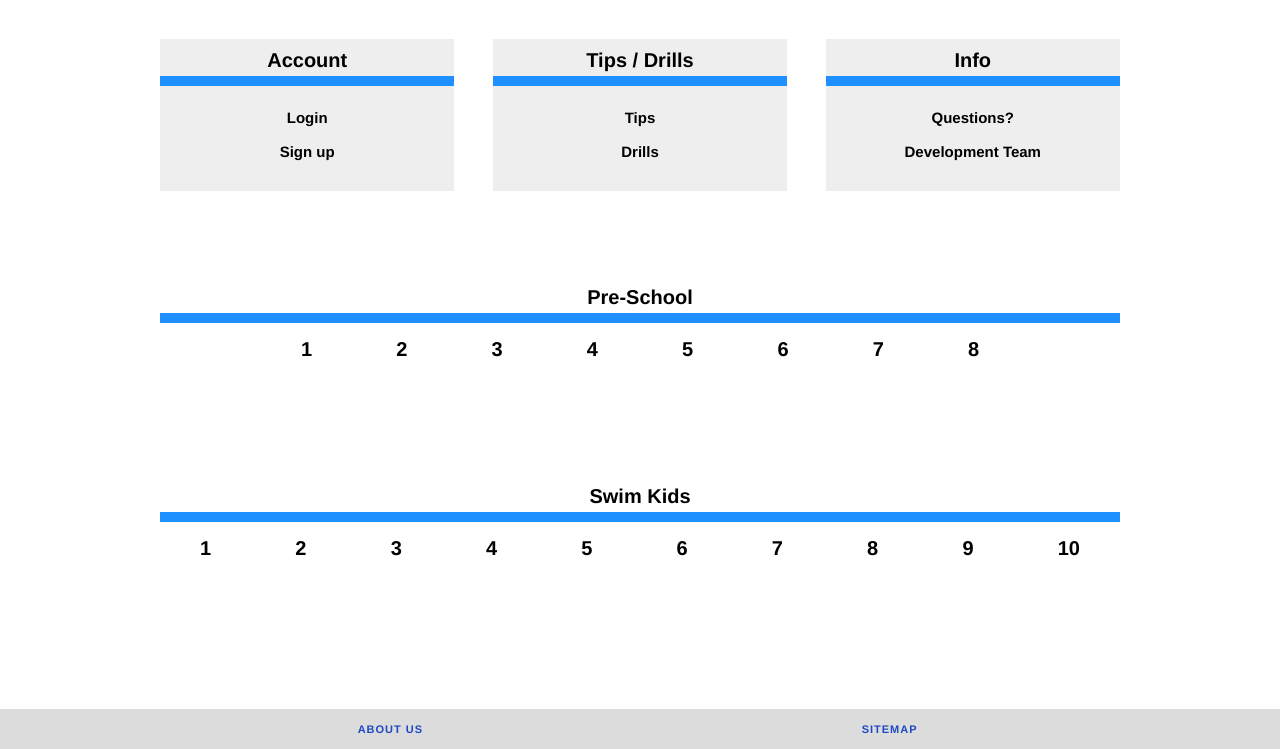
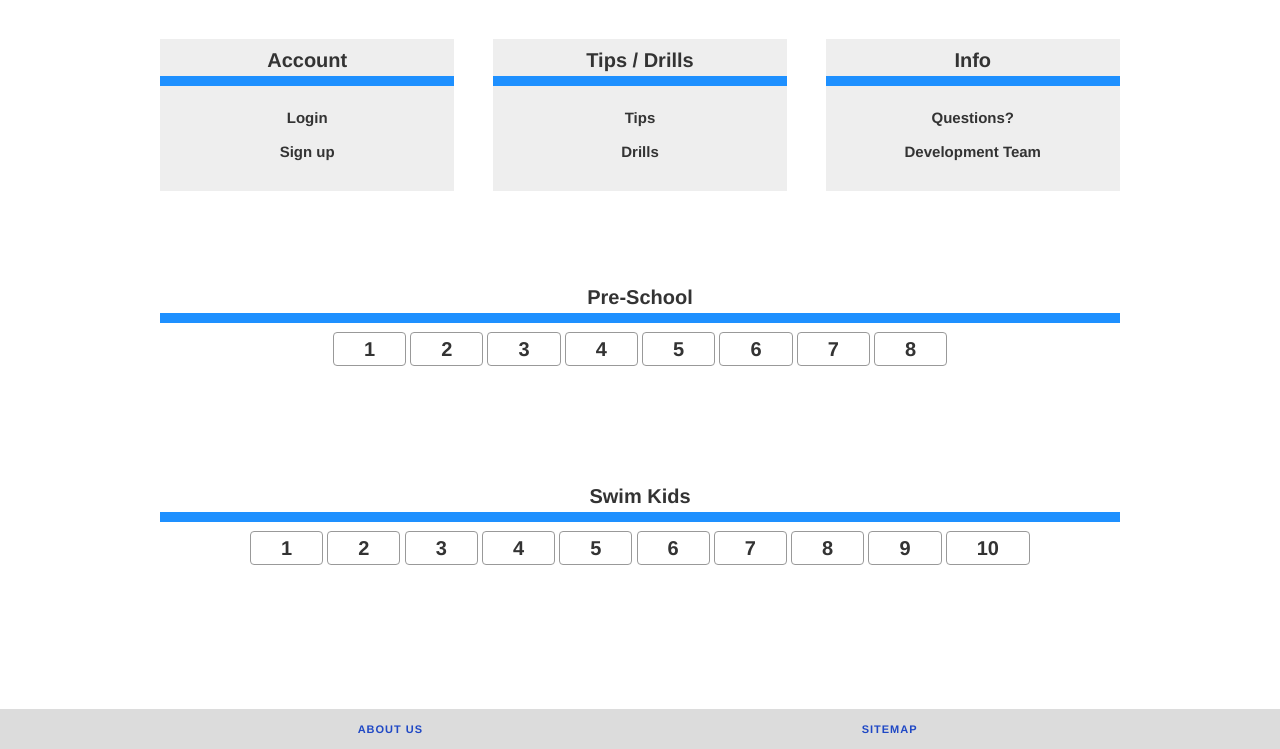
Before and after one commit to Xeltide/project1536, a PHP site: page /sitemap.html in a window 1280 px wide. Shown: the part 51-800 px from the top of the page. Run offline with PHP 8.4, Linux system fonts and the light colour scheme.

Commit message:
updated sitemap

```diff
--- a/css/sitemapstyle.css
+++ b/css/sitemapstyle.css
@@ -3,7 +3,7 @@ body {
 }
 a {
 	text-decoration: none;
-	color: black;
+	color: #333;
 	font-weight: bold;
 }
 .capsule {
@@ -26,17 +26,30 @@ a {
 	text-align: center;
 	margin-top: 2rem;
 }
+.toplist li:hover {
+	background-color: #88ddFF;
+	color: #333;
+}
 .table {
 	display: table;
 	margin: 0 auto;
 }
 .numlist li {
+	border: .1rem #999 solid;
+	border-radius: .2em;
+	padding-top: .5rem;
+	padding-bottom: .5rem;
+	padding-left: 3rem;
+	padding-right: 3rem;
+	width: 2rem;
 	list-style-type: none;
 	display: inline;
 	text-align: center;
 	font-size: 2rem;
-	margin-left: 4rem;
-	margin-right: 4rem;
+}
+.numlist li:hover {
+	border-color: #333;
+	color: #333;
 }
 #footer {
 	margin-top: 2rem;
--- a/sitemap.html
+++ b/sitemap.html
@@ -70,8 +70,8 @@
                 <div class="capsule">
 				<div class="topheading"><a href="#">Account</a></div>
 				<ul class="toplist">
-					<li><a href="#">Login</a></li>
-					<li><a href="#">Sign up</a></li>
+					<a href="#"><li>Login</li></a>
+					<a href="#"><li>Sign up</li></a>
 				</ul>
                 </div>
 			</div>
@@ -79,8 +79,8 @@
                 <div class="capsule">
 				<div class="topheading"><a href="#">Tips / Drills</a></div>
 				<ul class="toplist">
-					<li><a href="#">Tips</a></li>
-					<li><a href="#">Drills</a></li>
+					<a href="#"><li>Tips</li></a>
+					<a href="#"><li>Drills</li></a>
 				</ul>
                 </div>
 			</div>
@@ -88,8 +88,8 @@
                 <div class="capsule">
 				<div class="topheading"><a href="#">Info</a></div>
 				<ul class="toplist">
-					<li><a href="form.html">Questions?</a></li>
-					<li><a href="#">Development Team</a></li>
+					<a href="form.html"><li>Questions?</li></a>
+					<a href="#"><li>Development Team</li></a>
 				</ul>
                 </div>
 			</div>
@@ -101,14 +101,14 @@
 				<div class="topheading"><a href="preschool.html">Pre-School</a></div>
 				<div class="table">
 					<ul class="numlist">
-						<li><a href="content/contentPS1.html">1</a></li>
-						<li><a href="content/contentPS2.html">2</a></li>
-						<li><a href="content/contentPS3.html">3</a></li>
-						<li><a href="content/contentPS4.html">4</a></li>
-						<li><a href="content/contentPS5.html">5</a></li>
-						<li><a href="content/contentPS6.html">6</a></li>
-						<li><a href="content/contentPS7.html">7</a></li>
-						<li><a href="content/contentPS8.html">8</a></li>
+						<a href="content/contentPS1.html"><li>1</li></a>
+                        <a href="content/contentPS1.html"><li>2</li></a>
+                        <a href="content/contentPS1.html"><li>3</li></a>
+                        <a href="content/contentPS1.html"><li>4</li></a>
+                        <a href="content/contentPS1.html"><li>5</li></a>
+                        <a href="content/contentPS1.html"><li>6</li></a>
+                        <a href="content/contentPS1.html"><li>7</li></a>
+                        <a href="content/contentPS1.html"><li>8</li></a>
 					</ul>
 				</div>
                 </div>
@@ -120,16 +120,16 @@
 				<div class="topheading"><a href="#">Swim Kids</a></div>
 				<div class="table">
 					<ul class="numlist">
-						<li><a href="content/contentSK1.html">1</a></li>
-						<li><a href="content/contentSK2.html">2</a></li>
-						<li><a href="content/contentSK3.html">3</a></li>
-						<li><a href="content/contentSK4.html">4</a></li>
-						<li><a href="content/contentSK5.html">5</a></li>
-						<li><a href="content/contentSK6.html">6</a></li>
-						<li><a href="content/contentSK7.html">7</a></li>
-						<li><a href="content/contentSK8.html">8</a></li>
-						<li><a href="content/contentSK9.html">9</a></li>
-						<li><a href="content/SK10.html">10</a></li>
+                        <a href="content/contentSK1.html"><li>1</li></a>
+                        <a href="content/contentSK2.html"><li>2</li></a>
+                        <a href="content/contentSK3.html"><li>3</li></a>
+                        <a href="content/contentSK4.html"><li>4</li></a>
+                        <a href="content/contentSK5.html"><li>5</li></a>
+                        <a href="content/contentSK6.html"><li>6</li></a>
+                        <a href="content/contentSK7.html"><li>7</li></a>
+                        <a href="content/contentSK8.html"><li>8</li></a>
+                        <a href="content/contentSK9.html"><li>9</li></a>
+                        <a href="content/contentSK10.html"><li>10</li></a>
 					</ul>
 				</div>
                 </div>
```
